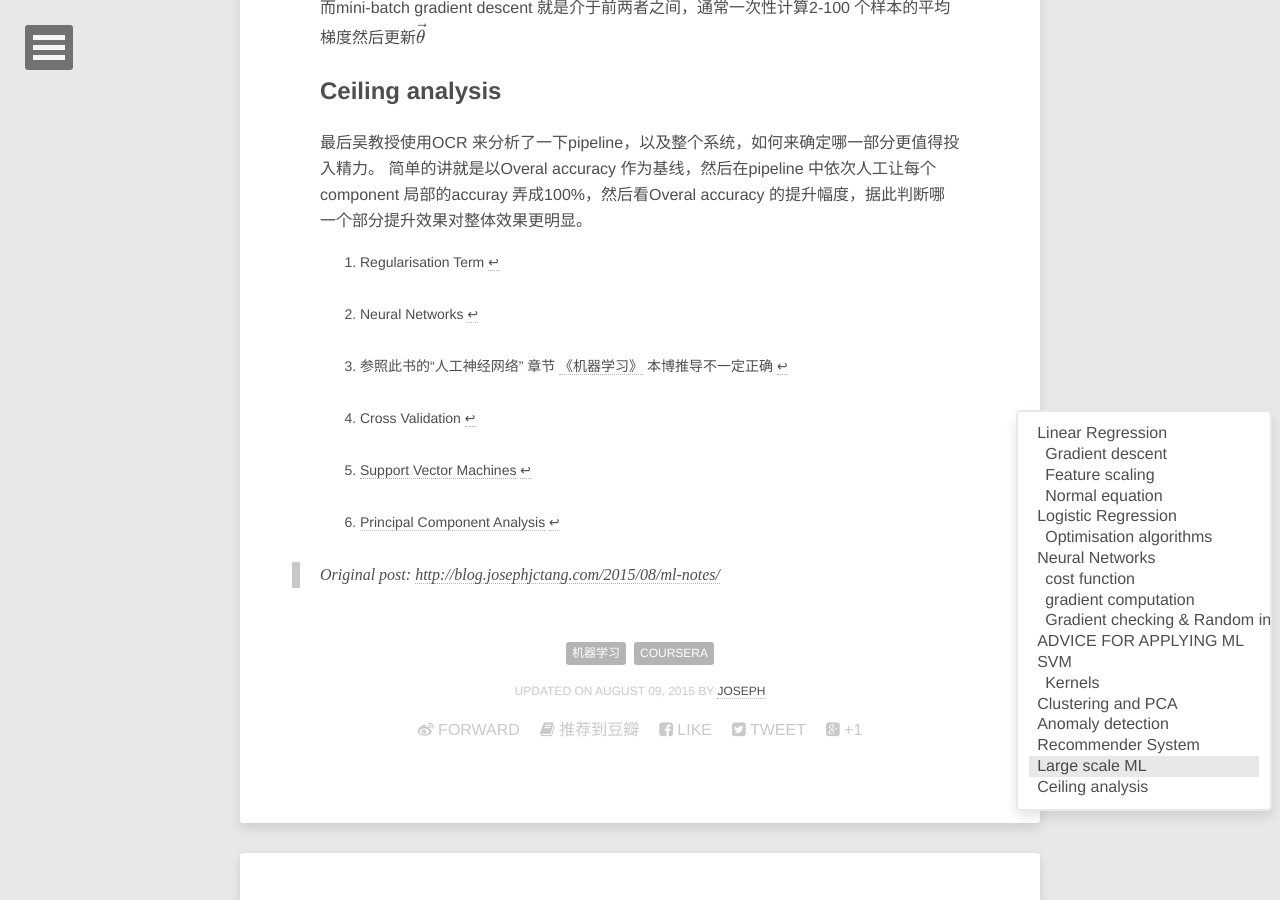
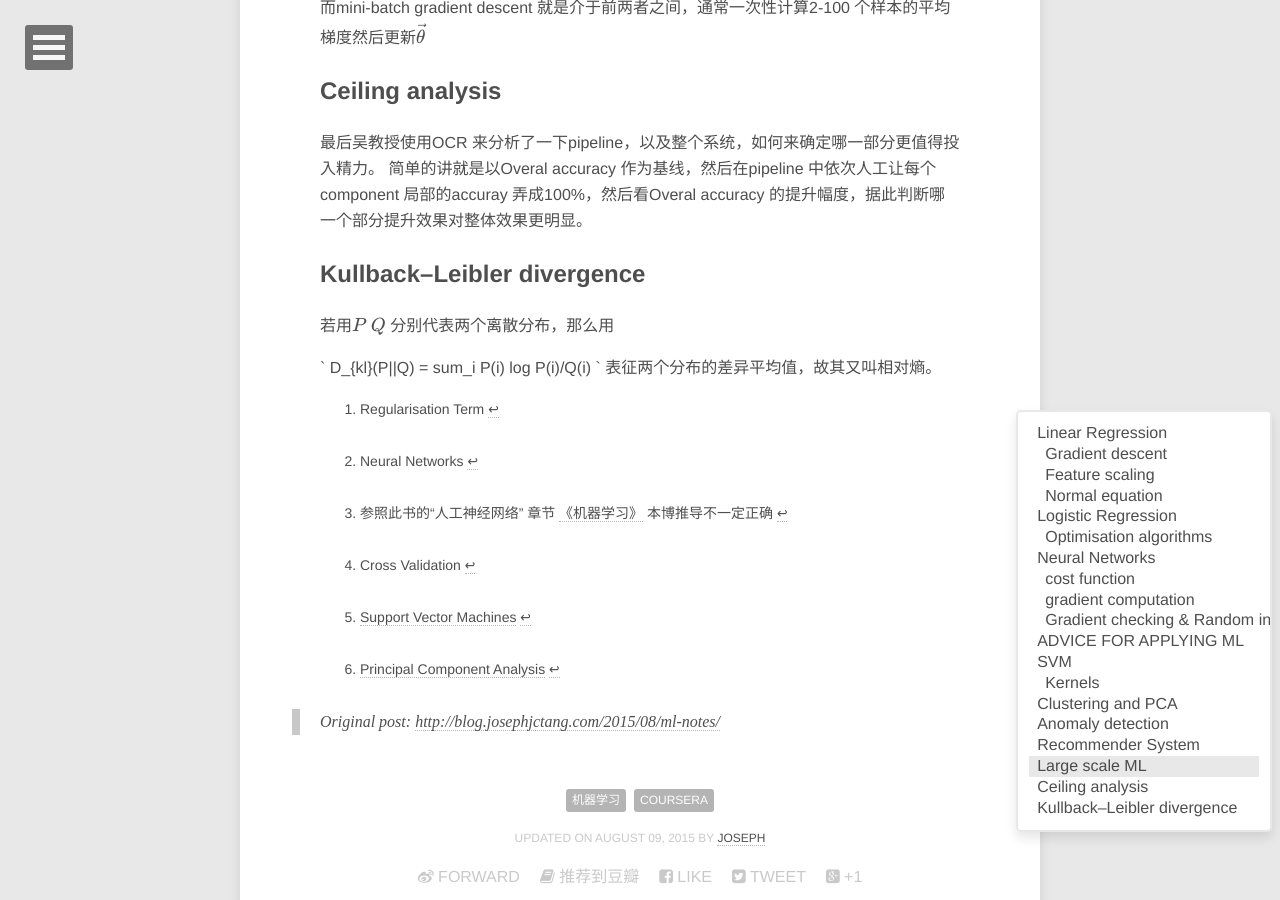
Before and after one commit to jinntrance/blog, a Jekyll site: the page built from CHINESE/_posts/2015-08-09-ml-notes.md, in a window 1280 px wide and 900 px high, scrolled down 8242 px. Built offline with Jekyll 4.4.1, drawn with Linux system fonts in a browser that asks for light colours; formulas are drawn with MathJax 3; comment, search, counter and statistics services are not loaded.

Commit message:
add KL divergence

```diff
--- a/CHINESE/_posts/2015-08-09-ml-notes.md
+++ b/CHINESE/_posts/2015-08-09-ml-notes.md
@@ -358,6 +358,16 @@ theta_j = theta_j - alpha (f(x_i)-y_i)x_i
 最后吴教授使用OCR 来分析了一下pipeline，以及整个系统，如何来确定哪一部分更值得投入精力。
 简单的讲就是以Overal accuracy 作为基线，然后在pipeline 中依次人工让每个component 局部的accuray 弄成100%，然后看Overal accuracy 的提升幅度，据此判断哪一个部分提升效果对整体效果更明显。
 
+
+## Kullback–Leibler divergence
+
+若用$P$ $Q$ 分别代表两个离散分布，那么用
+
+\`
+D_{kl}(P\|\|Q) = sum_i P(i) log P(i)/Q(i)
+\`
+表征两个分布的差异平均值，故其又叫相对熵。
+
 [^NN]: Neural Networks
 [^RT]: Regularisation Term
 [^ANN]: 参照此书的“人工神经网络” 章节 [《机器学习》](http://book.douban.com/subject/1102235/) 本博推导不一定正确
@@ -365,6 +375,7 @@ theta_j = theta_j - alpha (f(x_i)-y_i)x_i
 [^SVM]: [Support Vector Machines](http://www.holehouse.org/mlclass/12_Support_Vector_Machines.html)
 [^PCA]: [Principal Component Analysis](http://www.cnblogs.com/LeftNotEasy/archive/2011/01/19/svd-and-applications.html)
 [^SVD]:[Singular Value Decomposition](https://en.wikipedia.org/wiki/Singular_value_decomposition)
+[^KLD]:[Kullback–Leibler divergence](https://en.wikipedia.org/wiki/Kullback–Leibler_divergence)
 
 [ML Notes]: http://www.holehouse.org/mlclass/
 
```
